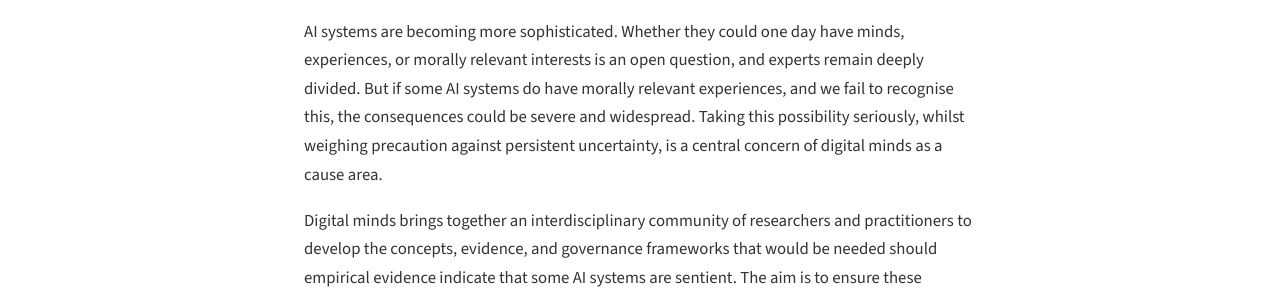
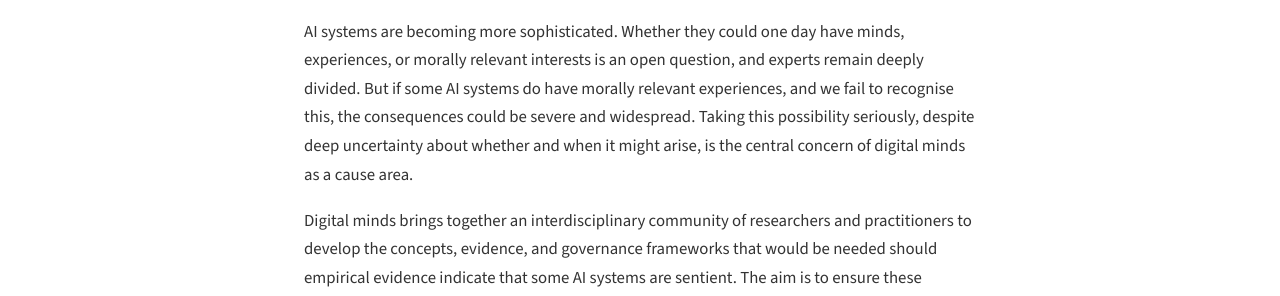
Before and after one commit to Mitchel-Alexander/getting-started-digital-minds, a Jekyll site: the page built from index.md, in a window 1280 px wide. Shown: the part 155-451 px from the top of the page. Built offline with Jekyll 4.4.1, drawn with Linux system fonts in a browser that asks for light colours.

Commit message:
Refine homepage intro sentence on uncertainty
Co-Authored-By: Claude Opus 4.6 <noreply@anthropic.com>

```diff
--- a/index.md
+++ b/index.md
@@ -22,7 +22,7 @@ sections:
 
 # Getting Started in Digital Minds
 
-AI systems are becoming more sophisticated. Whether they could one day have minds, experiences, or morally relevant interests is an open question, and experts remain deeply divided. But if some AI systems do have morally relevant experiences, and we fail to recognise this, the consequences could be severe and widespread. Taking this possibility seriously, whilst weighing precaution against persistent uncertainty, is a central concern of digital minds as a cause area.
+AI systems are becoming more sophisticated. Whether they could one day have minds, experiences, or morally relevant interests is an open question, and experts remain deeply divided. But if some AI systems do have morally relevant experiences, and we fail to recognise this, the consequences could be severe and widespread. Taking this possibility seriously, despite deep uncertainty about whether and when it might arise, is the central concern of digital minds as a cause area.
 
 Digital minds brings together an interdisciplinary community of researchers and practitioners to develop the concepts, evidence, and governance frameworks that would be needed should empirical evidence indicate that some AI systems are sentient. The aim is to ensure these frameworks are in place before they are needed, rather than built in response to a crisis we failed to anticipate.
 
```
